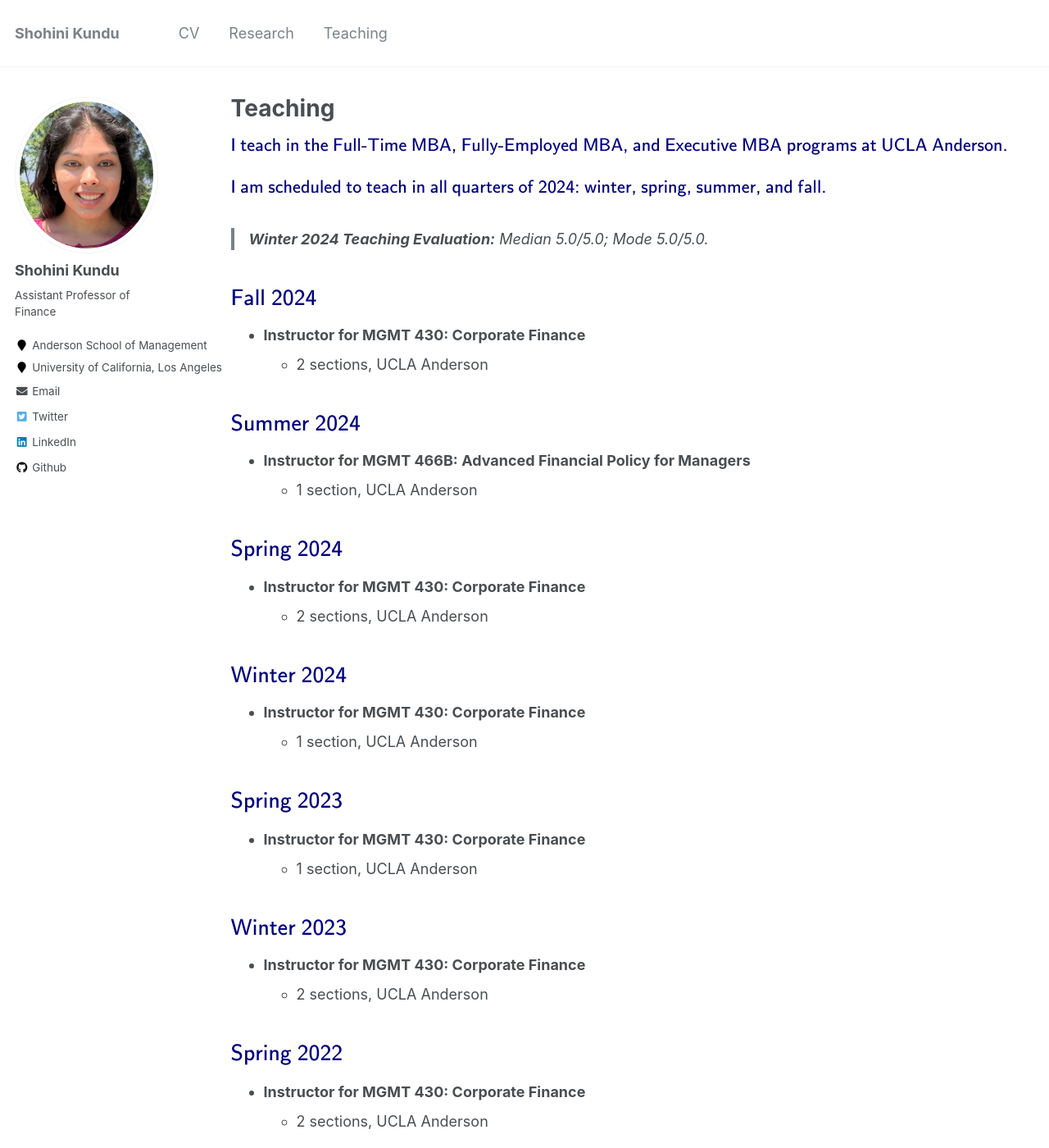
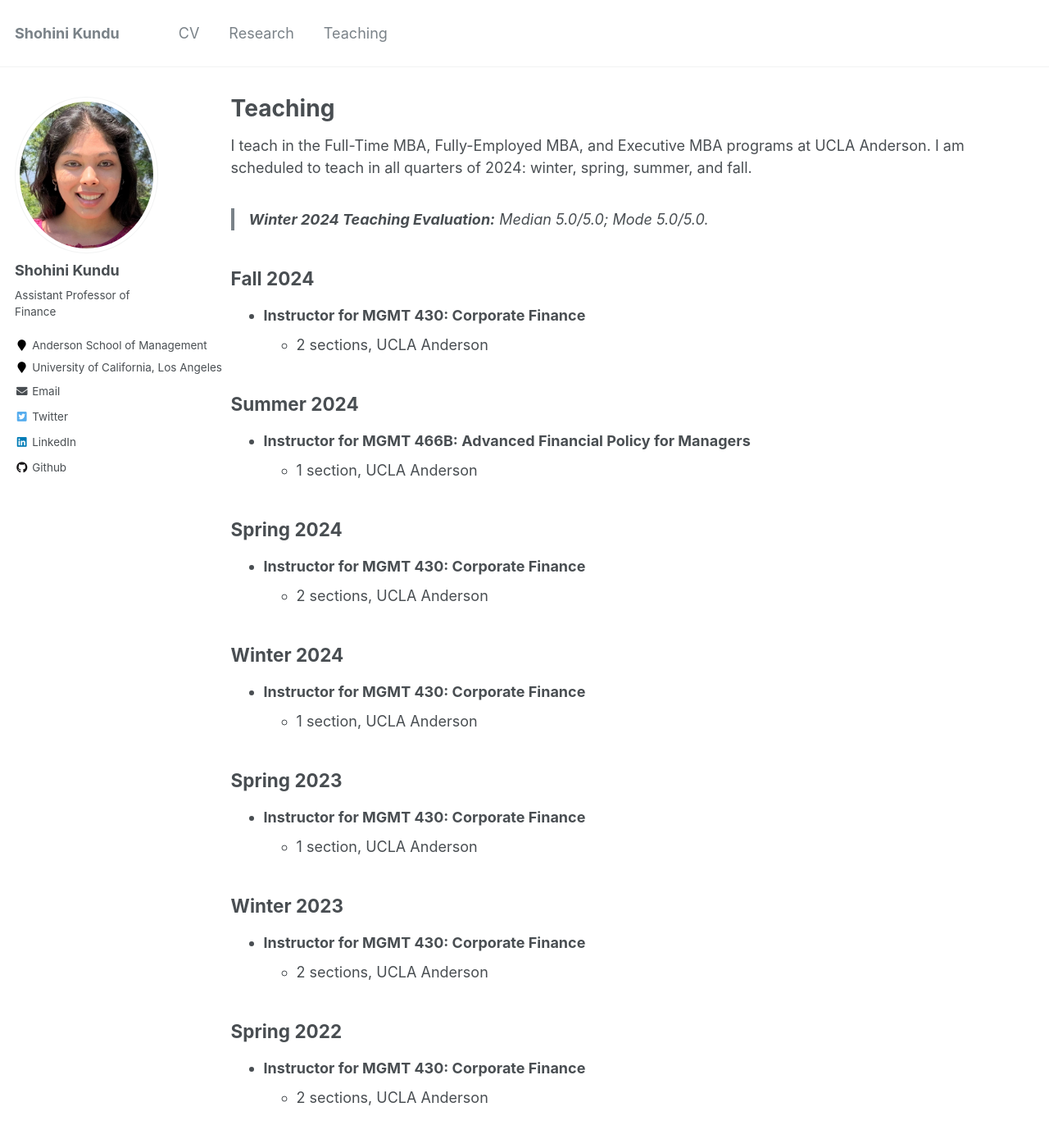
Before and after one commit to shohinikundu/shohinikundu.github.io, a Jekyll site: the page built from _pages/teaching.md, in a window 1280 px wide and 1400 px high. Shown: the whole window at 82% size. Built offline with Jekyll 4.4.1, drawn with Linux system fonts in a browser that asks for light colours; formulas are drawn with MathJax 3; some of the changed text lies outside the part shown.

Commit message:
Update teaching.md

```diff
--- a/_pages/teaching.md
+++ b/_pages/teaching.md
@@ -4,65 +4,63 @@ title: "Teaching"
 permalink: /teaching/
 author_profile: true
 ---
-$\textcolor{Navy}{\textsf{I teach in the Full-Time MBA, Fully-Employed MBA, and Executive MBA programs at UCLA Anderson. }}$
-
-$\textcolor{Navy}{\textsf{I am scheduled to teach in all quarters of 2024: winter, spring, summer, and fall.}}$
+I teach in the Full-Time MBA, Fully-Employed MBA, and Executive MBA programs at UCLA Anderson. I am scheduled to teach in all quarters of 2024: winter, spring, summer, and fall.
 
 > **Winter 2024 Teaching Evaluation:** Median 5.0/5.0; Mode 5.0/5.0.
 
 
-## $\textcolor{Navy}{\textsf{Fall 2024}}$
+## Fall 2024
 
 - **Instructor for MGMT 430: Corporate Finance**
   - 2 sections, UCLA Anderson
 
-## $\textcolor{Navy}{\textsf{Summer 2024}}$
+## Summer 2024
 
 - **Instructor for MGMT 466B: Advanced Financial Policy for Managers**
   - 1 section, UCLA Anderson
 
-## $\textcolor{Navy}{\textsf{Spring 2024}}$
+## Spring 2024
 
 - **Instructor for MGMT 430: Corporate Finance**
   - 2 sections, UCLA Anderson
 
-## $\textcolor{Navy}{\textsf{Winter 2024}}$
+## Winter 2024
 
 - **Instructor for MGMT 430: Corporate Finance**
   - 1 section, UCLA Anderson
 
-## $\textcolor{Navy}{\textsf{Spring 2023}}$
+## Spring 2023
 
 - **Instructor for MGMT 430: Corporate Finance**
   - 1 section, UCLA Anderson
 
-## $\textcolor{Navy}{\textsf{Winter 2023}}$
+## Winter 2023
 
 - **Instructor for MGMT 430: Corporate Finance**
   - 2 sections, UCLA Anderson
 
-## $\textcolor{Navy}{\textsf{Spring 2022}}$
+## Spring 2022
 
 - **Instructor for MGMT 430: Corporate Finance**
   - 2 sections, UCLA Anderson
 
-## $\textcolor{Navy}{\textsf{Winter 2021}}$
+## Winter 2021
 - **Teaching Assistant for BUS 35210: International Corporate Finance,** [**Prof. Raghuram Rajan**](https://faculty.chicagobooth.edu/raghuram-rajan)
   - 3 sections, Chicago Booth
 
-## $\textcolor{Navy}{\textsf{Winter 2020}}$
+## Winter 2020
 
 - **Teaching Assistant for BUS 35210: International Corporate Finance,** [**Prof. Raghuram Rajan**](https://faculty.chicagobooth.edu/raghuram-rajan)
   - 3 sections, Chicago Booth
 - **Teaching Assistant for BUS 35000: Investments,** [**Prof. Wenxin Du**](https://sites.google.com/site/wenxindu/)
   - 2 sections, Chicago Booth
 
-## $\textcolor{Navy}{\textsf{Fall 2019}}$
+## Fall 2019
 
 - **Teaching Assistant for BUS 20405/35100: Financial Instruments,** [**Prof. George Constantinides**](https://faculty.chicagobooth.edu/george-constantinides)
   - 2 sections, Chicago Booth; 1 section, College
 
-## $\textcolor{Navy}{\textsf{Spring 2019}}$
+## Spring 2019
 
 - **Teaching Assistant for BUS 35211: Analytics of Financial Crises,** [**Prof. Anil Kashyap**](https://faculty.chicagobooth.edu/anil-kashyap)
   - 2 sections, Chicago Booth
```
